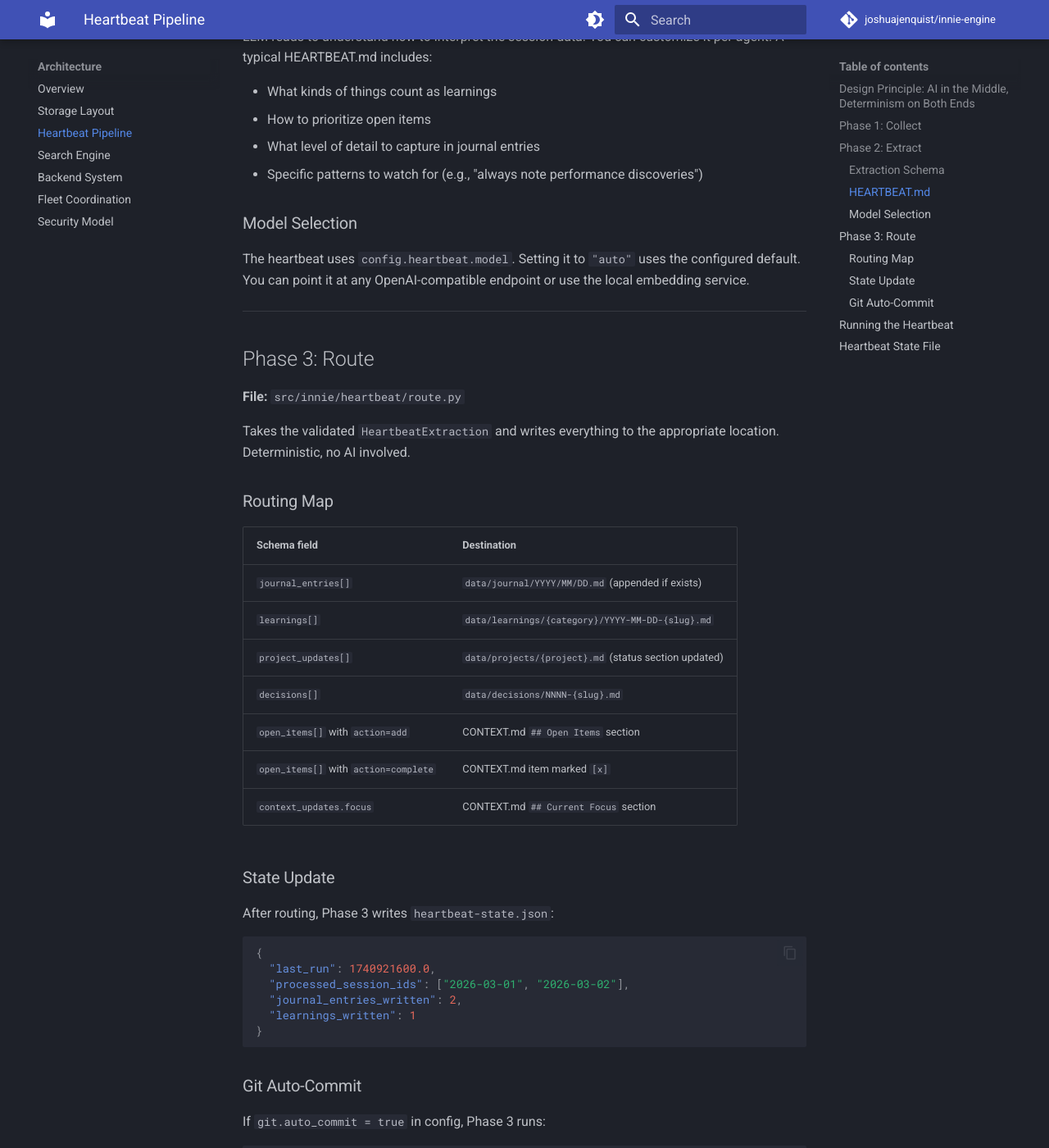
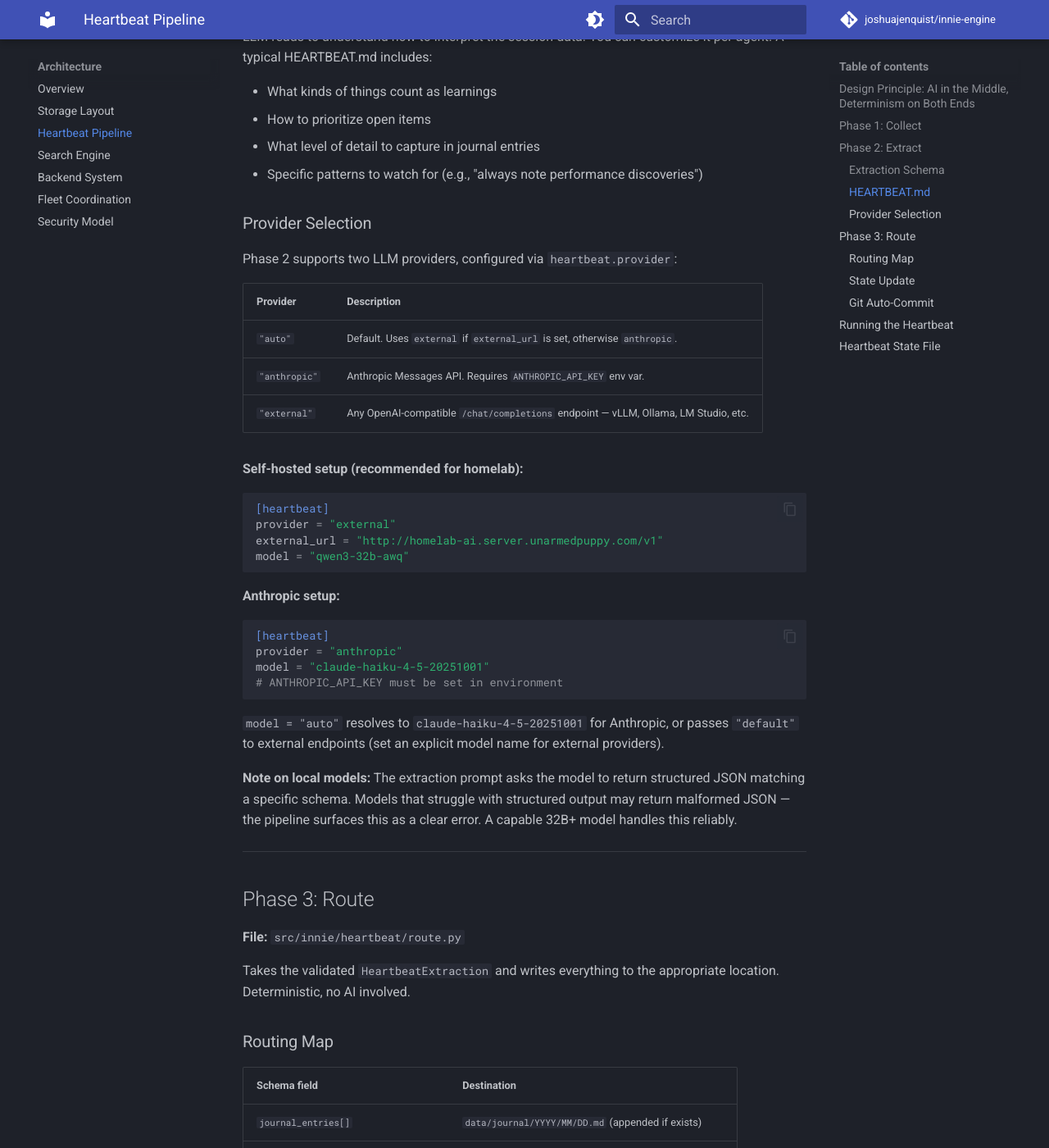
Before and after one commit to unarmedpuppy/innie-engine, an MkDocs documentation site: the page built from docs/architecture/heartbeat-pipeline.md, in a window 1280 px wide and 1400 px high, scrolled down 2179 px. Shown: the whole window at 82% size. Built offline with MkDocs 1.6.1 and Material for MkDocs 9.7.7, drawn with Linux system fonts in a browser that asks for light colours; comment, search, counter and statistics services are not loaded.

Commit message:
docs: ADR-0028 and reference updates for heartbeat provider abstraction
- ADR-0028: documents provider selection decision, options considered
  (Anthropic-only, Ollama-specific, plugin system), and consequences
- docs/adrs/index.md: add ADR-0028 entry
- docs/architecture/heartbeat-pipeline.md: replace "Model Selection" with
  "Provider Selection" section; add config examples for both self-hosted
  and Anthropic paths; note on local model JSON compliance
- docs/reference/config.md: add provider, external_url to [heartbeat]
  table and full config example; describe all three provider modes

Co-Authored-By: Claude Sonnet 4.6 <noreply@anthropic.com>

````diff
--- a/docs/architecture/heartbeat-pipeline.md
+++ b/docs/architecture/heartbeat-pipeline.md
@@ -99,9 +99,40 @@ Each agent has a `HEARTBEAT.md` file that serves as the extraction instructions.
 - What level of detail to capture in journal entries
 - Specific patterns to watch for (e.g., "always note performance discoveries")
 
-### Model Selection
+### Provider Selection
 
-The heartbeat uses `config.heartbeat.model`. Setting it to `"auto"` uses the configured default. You can point it at any OpenAI-compatible endpoint or use the local embedding service.
+Phase 2 supports two LLM providers, configured via `heartbeat.provider`:
+
+| Provider | Description |
+|---|---|
+| `"auto"` | Default. Uses `external` if `external_url` is set, otherwise `anthropic`. |
+| `"anthropic"` | Anthropic Messages API. Requires `ANTHROPIC_API_KEY` env var. |
+| `"external"` | Any OpenAI-compatible `/chat/completions` endpoint — vLLM, Ollama, LM Studio, etc. |
+
+**Self-hosted setup (recommended for homelab):**
+
+```toml
+[heartbeat]
+provider = "external"
+external_url = "http://homelab-ai.server.unarmedpuppy.com/v1"
+model = "qwen3-32b-awq"
+```
+
+**Anthropic setup:**
+
+```toml
+[heartbeat]
+provider = "anthropic"
+model = "claude-haiku-4-5-20251001"
+# ANTHROPIC_API_KEY must be set in environment
+```
+
+`model = "auto"` resolves to `claude-haiku-4-5-20251001` for Anthropic, or passes `"default"`
+to external endpoints (set an explicit model name for external providers).
+
+**Note on local models:** The extraction prompt asks the model to return structured JSON
+matching a specific schema. Models that struggle with structured output may return malformed
+JSON — the pipeline surfaces this as a clear error. A capable 32B+ model handles this reliably.
 
 ---
 
````
Also changed, not shown: docs/adrs/0028-heartbeat-provider-abstraction.md (added, +99 -0 lines), docs/adrs/index.md (+1 -0 lines), docs/reference/config.md (+16 -2 lines).
